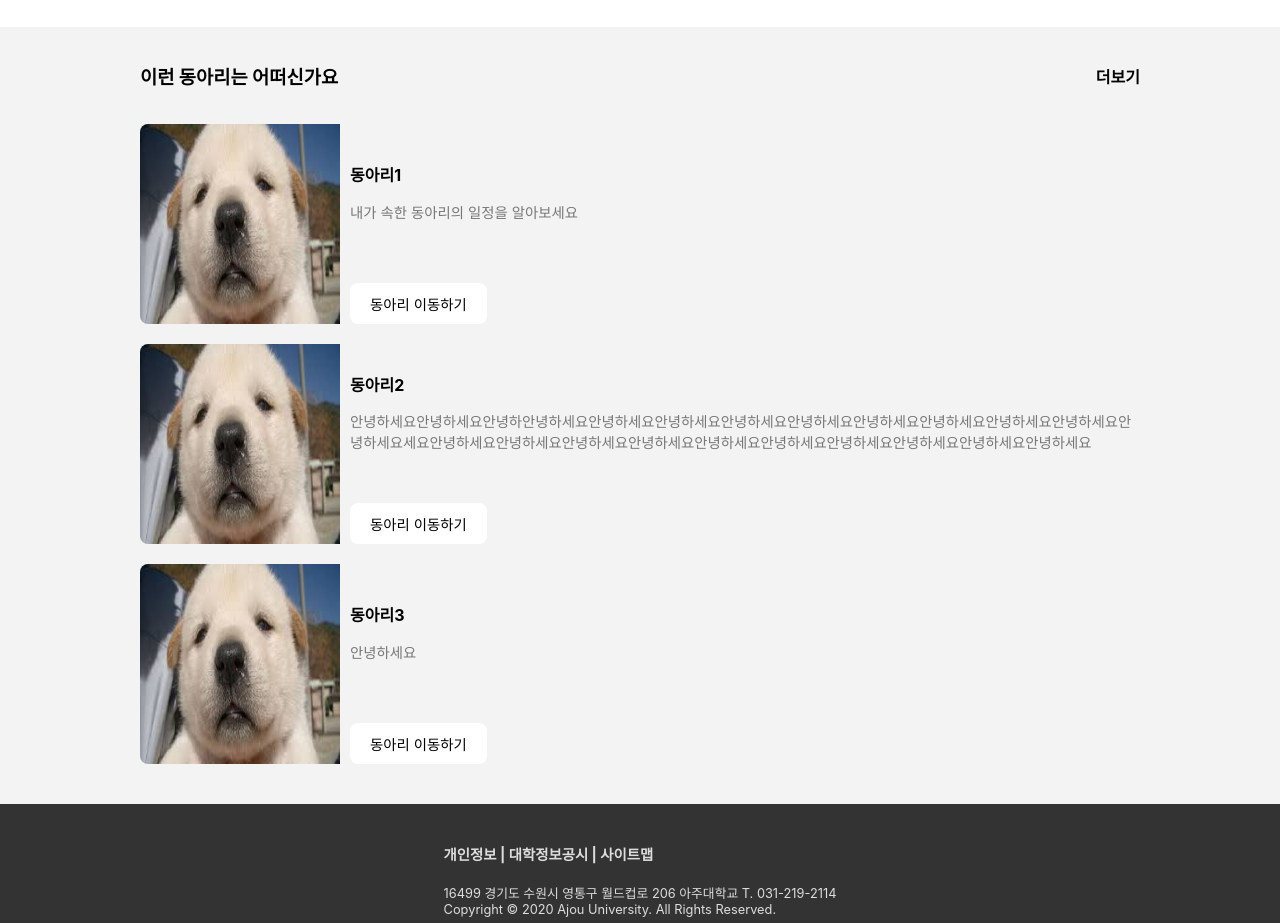
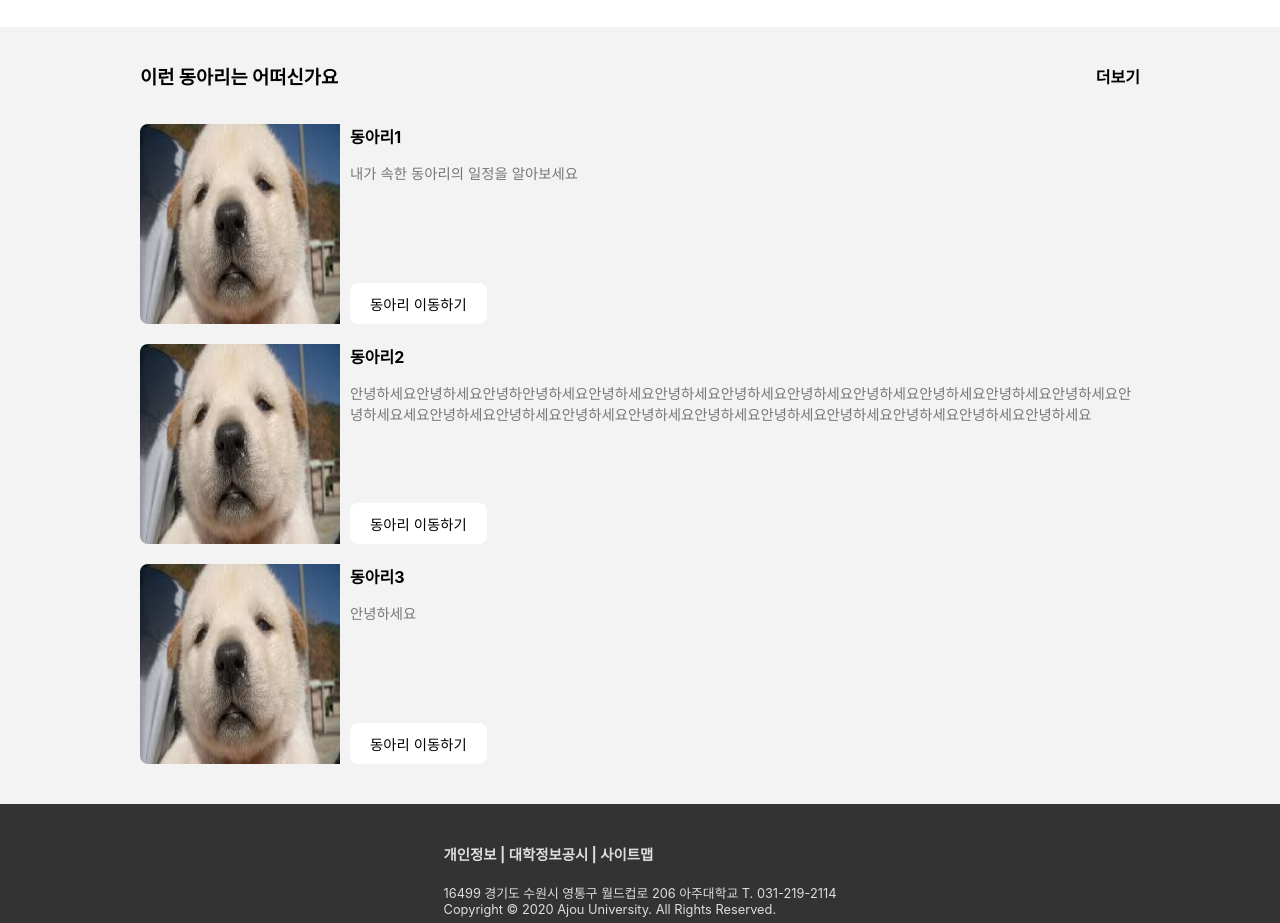
Before and after one commit to milkisZero/MoA, a React (Create React App) app in the folder moa/: page / in a window 1280 px wide. Shown: the part 840-1763 px from the top of the page. Built offline with nearby package versions, Linux system fonts and the light colour scheme.

Commit message:
style: main - fix clubitem width

```diff
--- a/moa/src/css/Main.css
+++ b/moa/src/css/Main.css
@@ -102,8 +102,10 @@ header {
 }
 
 .club-item div   {
+    position: absolute;
     margin: 0;
-    padding-bottom: 50px;
+    top: 0px;
+    left: 210px;
 }
 
 .club-item h3 {
```
